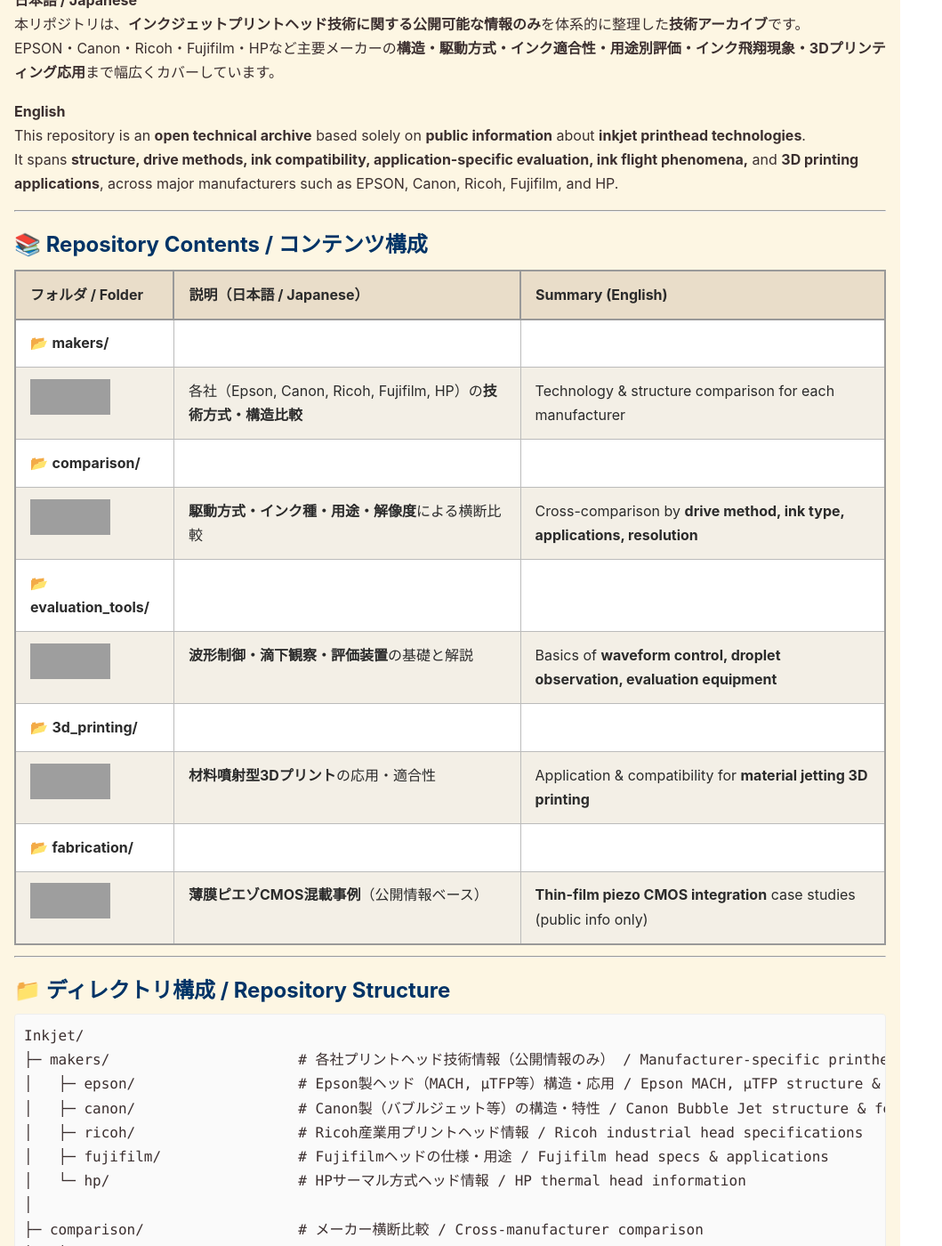
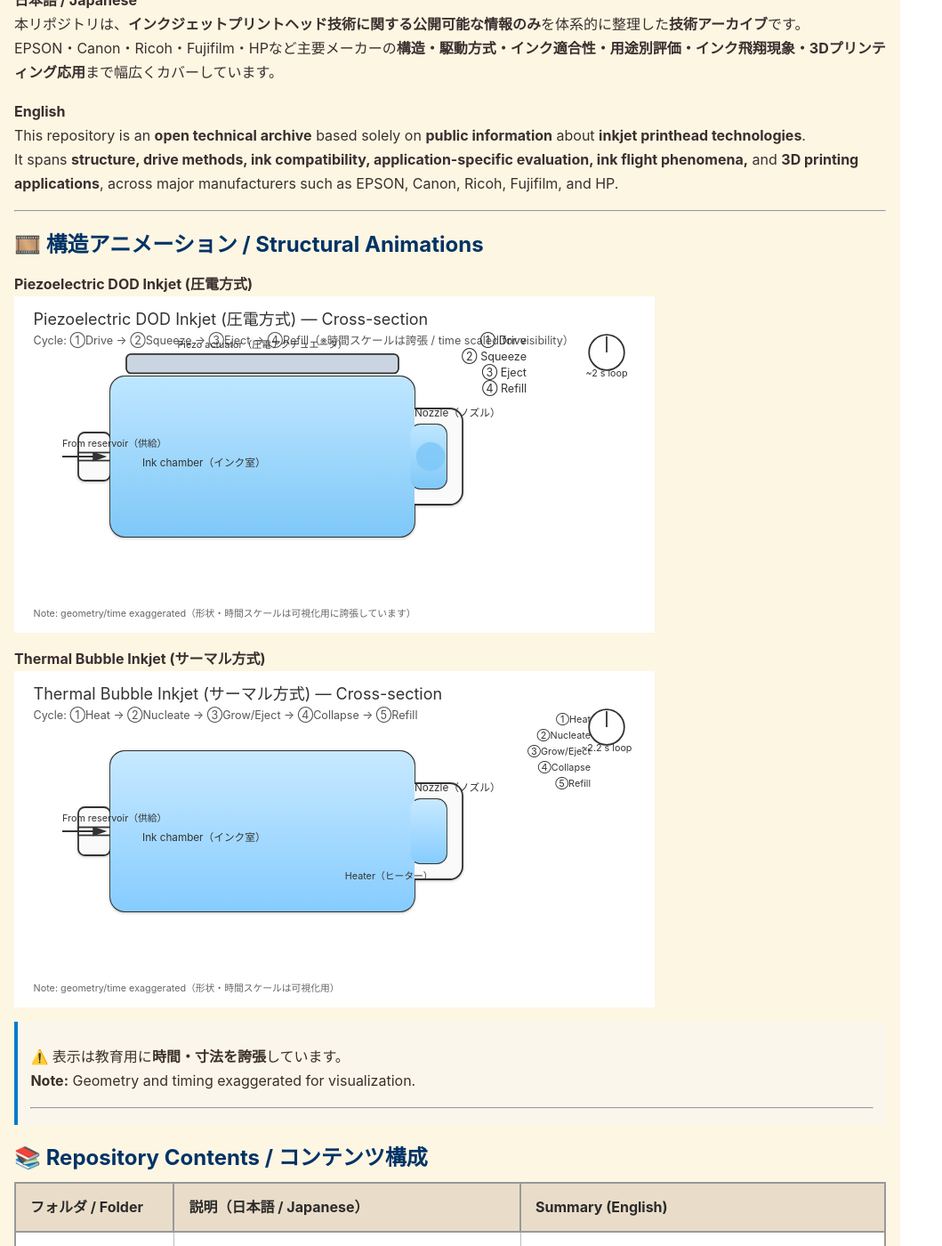
Before and after one commit to Samizo-AITL/Inkjet, a Jekyll site: the page built from index.md, in a window 1280 px wide and 1400 px high, scrolled down 514 px, cut to the strip 0-1400 px from the top of the window. Shown: the whole strip at 89% size, without its empty margins (0-1059 px from the left). Built offline with Jekyll 4.4.1, drawn with Linux system fonts in a browser that asks for light colours; our own code applies the rules of GitHub Pages for plain Markdown files; grey boxes are pictures that could not be loaded.

Commit message:
Update index.md

```diff
--- a/index.md
+++ b/index.md
@@ -37,6 +37,19 @@ EPSON・Canon・Ricoh・Fujifilm・HPなど主要メーカーの**構造・駆
 This repository is an **open technical archive** based solely on **public information** about **inkjet printhead technologies**.
 It spans **structure, drive methods, ink compatibility, application-specific evaluation, ink flight phenomena,** and **3D printing applications**, across major manufacturers such as EPSON, Canon, Ricoh, Fujifilm, and HP.
 
+---
+
+## 🎞️ **構造アニメーション / Structural Animations**
+
+**Piezoelectric DOD Inkjet (圧電方式)**
+<img src="/assets/svg/inkjet_piezo_animation.svg" alt="Piezo Inkjet animation" width="720">
+
+**Thermal Bubble Inkjet (サーマル方式)**
+<img src="/assets/svg/inkjet_thermal_animation.svg" alt="Thermal Inkjet animation" width="720">
+
+> ⚠️ 表示は教育用に**時間・寸法を誇張**しています。
+> **Note:** Geometry and timing exaggerated for visualization.
+>
 ---
 
 ## 📚 **Repository Contents / コンテンツ構成**
```
